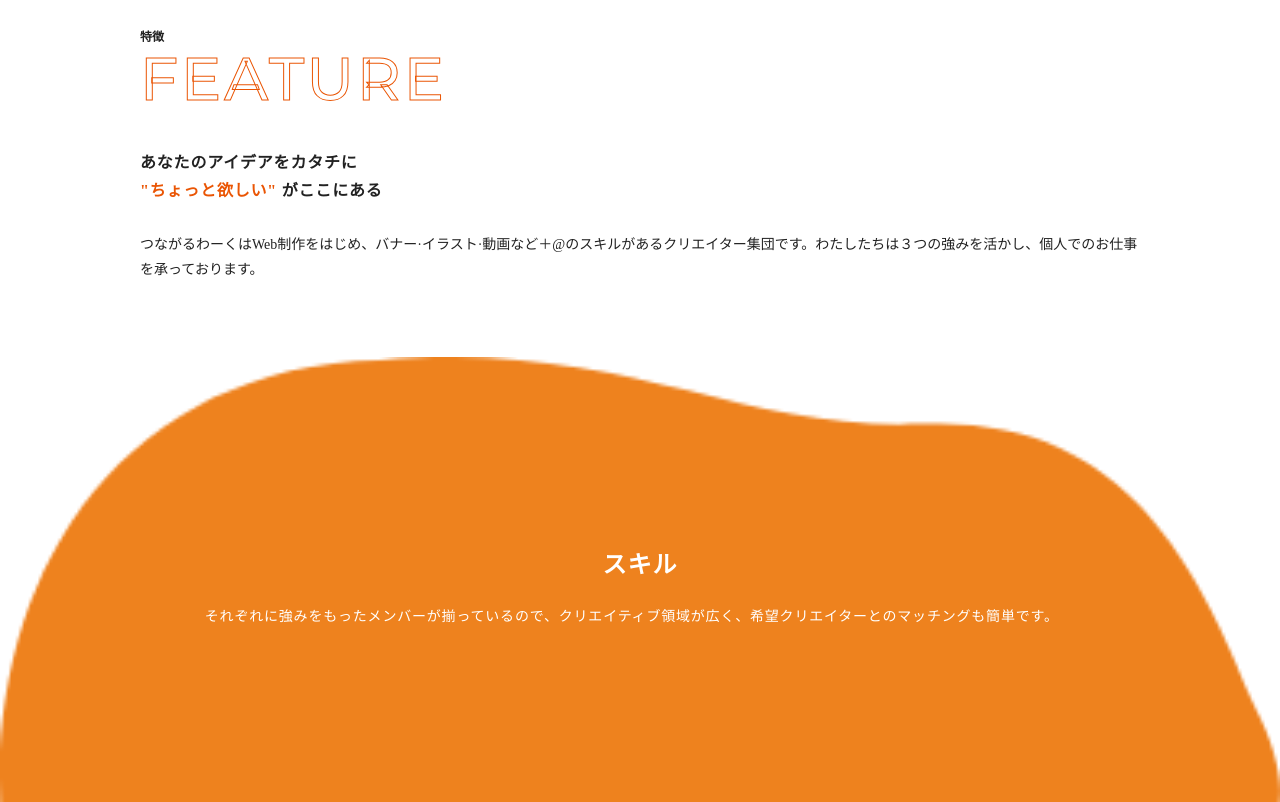
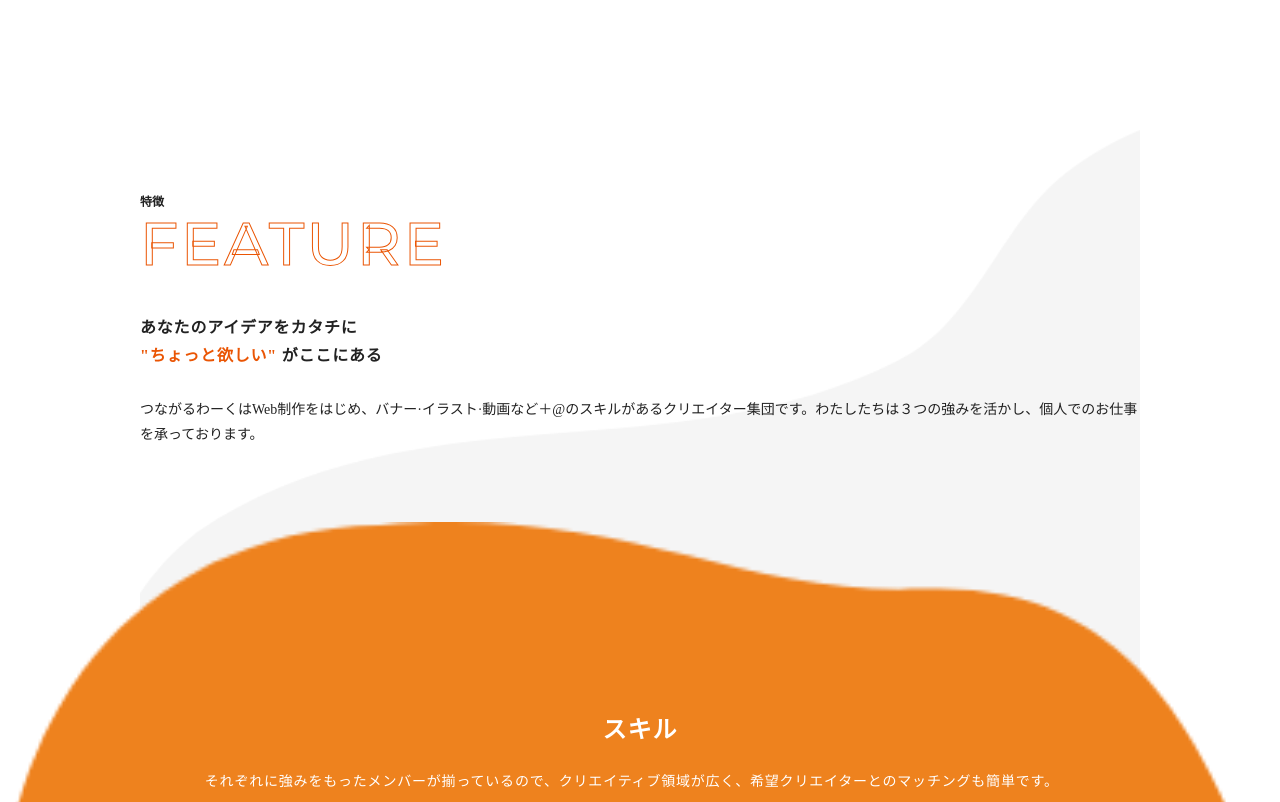
Before and after one commit to tg-work-pjt/tsunagaruwork-pj, a plain HTML site: page index.html in a window 1280 px wide. Shown: the top 802 px of the page. Drawn offline with nearby package versions, Linux system fonts and the light colour scheme.

Commit message:
背景の設定

```diff
--- a/css/feature.css
+++ b/css/feature.css
@@ -2,6 +2,11 @@
     font-size: 1.4rem;
     font-family: "Noto Sans Japanese";
     color: #222;
+    background-image: url(../img/parts/background/tw_gunya_sp/gunya_002.png), url(../img/parts/background/tw_gunya_sp/gunya_003.png);
+    background-position: 0 0, 100% 100%;
+    background-repeat: no-repeat;
+    background-size: contain;
+    padding-top: 165px
 }
 .feature-header__title {
     line-height: 1.1;
```
